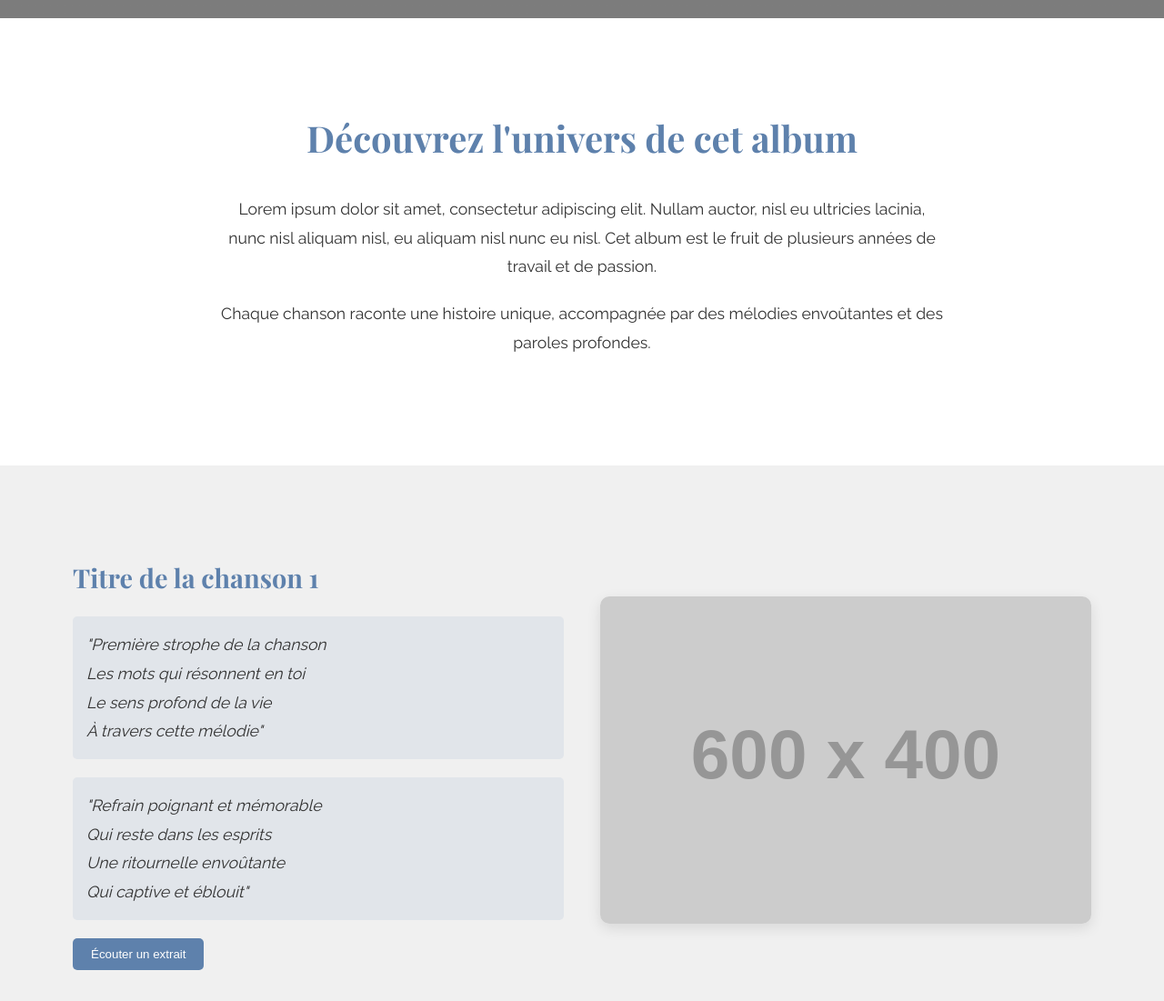
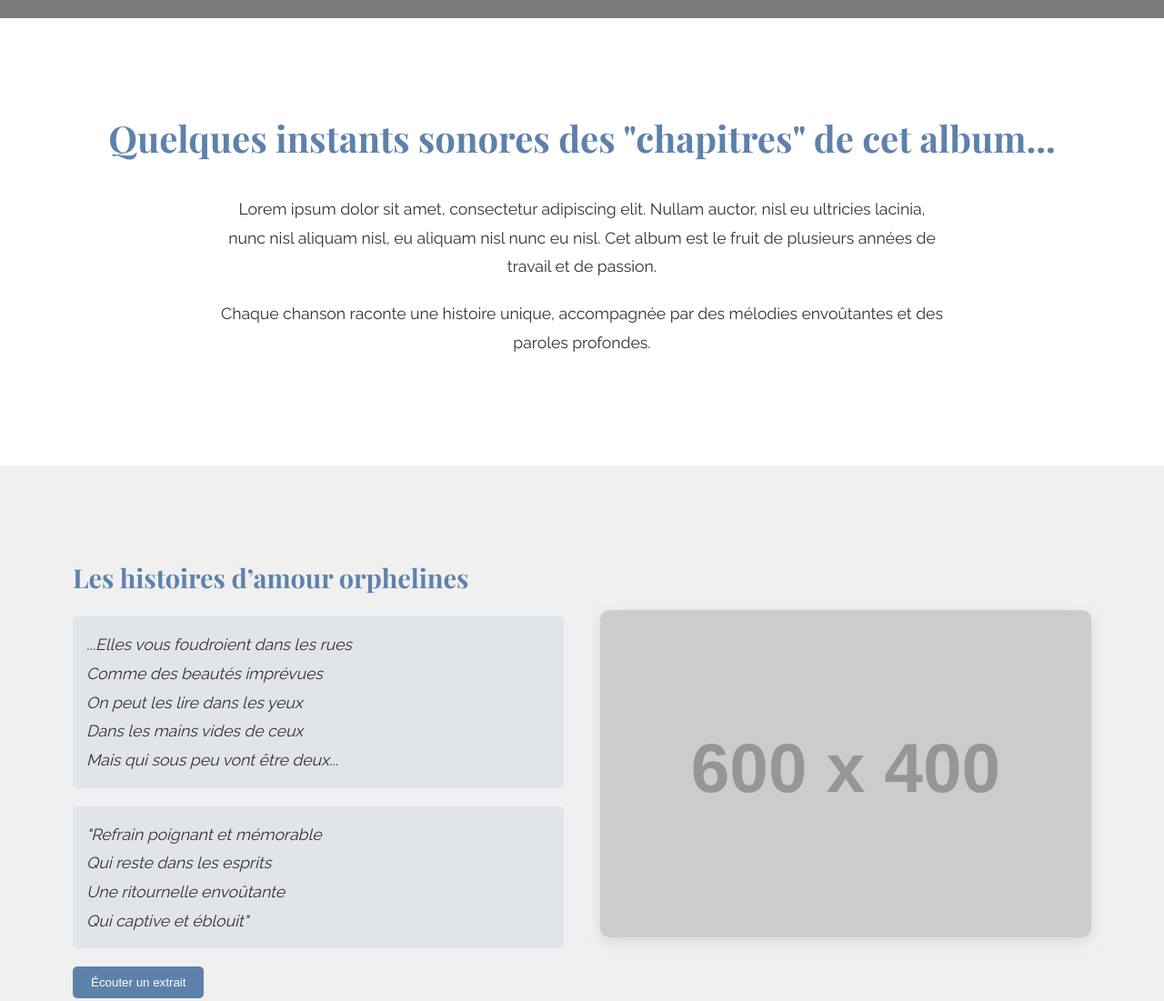
Before and after one commit to tyuiop83/chanson, a plain HTML site: page index.html in a window 1280 px wide. Shown: the part 860-1961 px from the top of the page at 91% size. Drawn offline with nearby package versions, Linux system fonts and the light colour scheme; placeholder pictures from the web are drawn by us.

Commit message:
Update index.html

```diff
--- a/index.html
+++ b/index.html
@@ -13,7 +13,7 @@
     <header>
         <div class="container">
             <nav>
-                <div class="logo">Nom de l'Artiste</div>
+                <div class="logo">anse helme</div>
                 <ul class="nav-links">
                     <li><a href="#accueil">Accueil</a></li>
                     <li><a href="#album">Album</a></li>
@@ -32,7 +32,10 @@
     <!-- Hero Section -->
     <section class="hero" id="accueil">
         <div class="hero-content">
-            <h1>Nom de l'Album</h1>
+            <h2>...de l’album</h2>
+            <h1>Quelque chose d’un roman</h1>
+            <h2>...de</h2>
+            <h1>anse helme</h1>
             <p>Une œuvre musicale unique créée avec passion</p>
             <a href="#boutique" class="btn">Acheter l'album</a>
         </div>
@@ -41,7 +44,7 @@
     <!-- Intro Section -->
     <section class="intro" id="album">
         <div class="container">
-            <h2>Découvrez l'univers de cet album</h2>
+            <h2>Quelques instants sonores des "chapitres" de cet album...</h2>
             <p>Lorem ipsum dolor sit amet, consectetur adipiscing elit. Nullam auctor, nisl eu ultricies lacinia, nunc nisl aliquam nisl, eu aliquam nisl nunc eu nisl. Cet album est le fruit de plusieurs années de travail et de passion.</p>
             <p>Chaque chanson raconte une histoire unique, accompagnée par des mélodies envoûtantes et des paroles profondes.</p>
         </div>
@@ -53,12 +56,13 @@
             <!-- Chanson 1 -->
             <div class="lyrics-container">
                 <div class="lyrics-text">
-                    <h3 class="song-title">Titre de la chanson 1</h3>
+                    <h3 class="song-title">Les histoires d’amour orphelines</h3>
                     <p class="lyrics-excerpt">
-                        "Première strophe de la chanson<br>
-                        Les mots qui résonnent en toi<br>
-                        Le sens profond de la vie<br>
-                        À travers cette mélodie"
+                        ...Elles vous foudroient dans les rues<br>
+                        Comme des beautés imprévues<br>
+                        On peut les lire dans les yeux<br>
+                        Dans les mains vides de ceux<br>
+                        Mais qui sous peu vont être deux...
                     </p>
                     <p class="lyrics-excerpt">
                         "Refrain poignant et mémorable<br>
```
